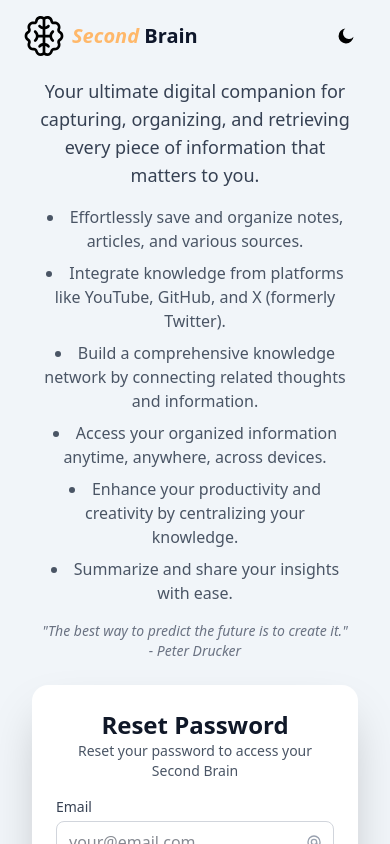
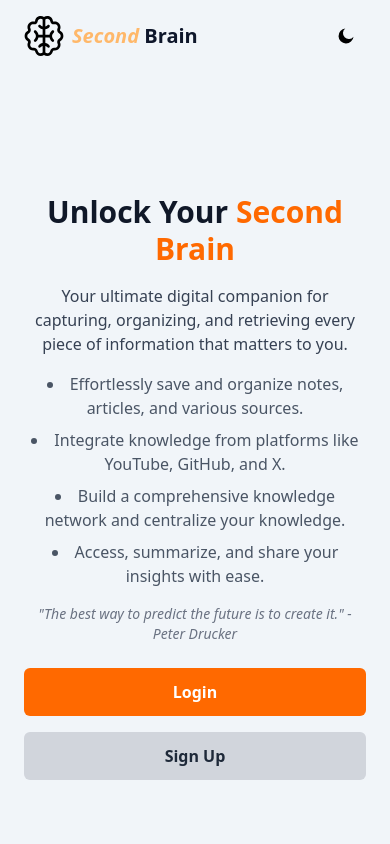
Before and after one commit to SMGhulam29091993/Second-Brain-Frontend, a React (Vite) app: page /forgot-password in a window 390 px wide. Built offline with nearby package versions, Linux system fonts and the light colour scheme.

Commit message:
fix: made the login and signup page more responsive with better UX

```diff
--- a/src/component/ui/loginLayout.tsx
+++ b/src/component/ui/loginLayout.tsx
@@ -1,10 +1,12 @@
-import { ComponentType, useEffect } from 'react';
+import { ComponentType, useEffect, useState } from 'react';
 import { BrainIcon } from '../../icons/BrainIcon';
 import { SunIcon } from '../../icons/SunIcon';
 import { MoonIcon } from '../../icons/MoonIcon';
 
 export function LoginLayout<T extends object>(WrappedComponent: ComponentType<T>) {
     return (props: T) => {
+        const [activeView, setActiveView] = useState<'description' | 'form'>('description');
+
         // Check for theme in local storage and set it on the html element
         useEffect(() => {
             const theme = localStorage.getItem('theme');
@@ -45,42 +47,99 @@ export function LoginLayout<T extends object>(WrappedComponent: ComponentType<T>
                         </div>
                     </button>
                 </header>
-                <main className="flex-1 bg-slate-100 dark:bg-black flex flex-col md:flex-row items-center justify-center overflow-hidden p-4">
-                    <div className="text-center md:text-left md:w-1/2 lg:w-1/3 p-6 space-y-4">
-                        <h1 className="text-4xl font-extrabold text-gray-900 dark:text-white leading-tight">
+                <main className="flex-1 bg-slate-100 dark:bg-black flex flex-col md:flex-row items-center justify-center overflow-y-auto pt-16 p-2 sm:p-4 lg:p-8">
+                    {/* Desktop View */}
+                    <div className="hidden md:flex md:flex-row md:w-full md:items-center md:justify-center">
+                        <div className="text-center md:text-left md:w-1/2 lg:w-2/5 xl:w-1/3 p-4 sm:p-6 space-y-4">
+                            <h1 className="text-3xl sm:text-4xl font-extrabold text-gray-900 dark:text-white leading-tight">
                                 Unlock Your <span className="text-orange-500">Second Brain</span>
                             </h1>
-                        <p className="text-lg text-gray-700 dark:text-gray-300">
+                            <p className="text-base text-gray-700 dark:text-gray-300">
                                 Your ultimate digital companion for capturing, organizing, and
                                 retrieving every piece of information that matters to you.
                             </p>
                             <ul className="list-disc list-inside text-gray-600 dark:text-gray-400 space-y-2">
                                 <li>
-                                Effortlessly save and organize notes, articles, and various sources.
+                                    Effortlessly save and organize notes, articles, and various
+                                    sources.
                                 </li>
                                 <li>
-                                Integrate knowledge from platforms like YouTube, GitHub, and X
-                                (formerly Twitter).
+                                    Integrate knowledge from platforms like YouTube, GitHub, and X.
                                 </li>
                                 <li>
-                                Build a comprehensive knowledge network by connecting related
-                                thoughts and information.
+                                    Build a comprehensive knowledge network and centralize your
+                                    knowledge.
+                                </li>
+                                <li>Access, summarize, and share your insights with ease.</li>
+                            </ul>
+                            <p className="text-sm text-gray-500 dark:text-gray-400 italic">
+                                "The best way to predict the future is to create it." - Peter
+                                Drucker
+                            </p>
+                        </div>
+                        <div className="md:w-1/2 lg:w-2/5 xl:w-1/3 flex justify-center items-center p-2 sm:p-4">
+                            <WrappedComponent {...props} />
+                        </div>
+                    </div>
+
+                    {/* Mobile View */}
+                    <div className="md:hidden flex flex-col items-center justify-center w-full p-4">
+                        {activeView === 'description' && (
+                            <div className="text-center w-full space-y-4">
+                                <h1 className="text-3xl font-extrabold text-gray-900 dark:text-white leading-tight">
+                                    Unlock Your{' '}
+                                    <span className="text-orange-500">Second Brain</span>
+                                </h1>
+                                <p className="text-base text-gray-700 dark:text-gray-300">
+                                    Your ultimate digital companion for capturing, organizing, and
+                                    retrieving every piece of information that matters to you.
+                                </p>
+                                <ul className="list-disc list-inside text-gray-600 dark:text-gray-400 space-y-2">
+                                    <li>
+                                        Effortlessly save and organize notes, articles, and various
+                                        sources.
                                     </li>
                                     <li>
-                                Access your organized information anytime, anywhere, across devices.
+                                        Integrate knowledge from platforms like YouTube, GitHub, and
+                                        X.
                                     </li>
                                     <li>
-                                Enhance your productivity and creativity by centralizing your
+                                        Build a comprehensive knowledge network and centralize your
                                         knowledge.
                                     </li>
-                            <li>Summarize and share your insights with ease.</li>
+                                    <li>Access, summarize, and share your insights with ease.</li>
                                 </ul>
                                 <p className="text-sm text-gray-500 dark:text-gray-400 italic">
-                            "The best way to predict the future is to create it." - Peter Drucker
+                                    "The best way to predict the future is to create it." - Peter
+                                    Drucker
                                 </p>
+                                <div className="flex flex-col space-y-4 mt-6">
+                                    <button
+                                        onClick={() => setActiveView('form')}
+                                        className="w-full bg-orange-500 text-white py-3 rounded-md font-semibold hover:bg-orange-600 transition-colors"
+                                    >
+                                        Login
+                                    </button>
+                                    <button
+                                        onClick={() => setActiveView('form')}
+                                        className="w-full bg-gray-300 text-gray-800 py-3 rounded-md font-semibold hover:bg-gray-400 transition-colors"
+                                    >
+                                        Sign Up
+                                    </button>
                                 </div>
-                    <div className="md:w-1/2 lg:w-1/3 flex justify-center items-center">
+                            </div>
+                        )}
+                        {activeView === 'form' && (
+                            <div className="w-full flex flex-col items-center justify-center">
+                                <button
+                                    onClick={() => setActiveView('description')}
+                                    className="mb-4 self-start text-gray-600 dark:text-gray-400 hover:text-gray-800 dark:hover:text-gray-200 transition-colors"
+                                >
+                                    &larr; Back
+                                </button>
                                 <WrappedComponent {...props} />
+                            </div>
+                        )}
                     </div>
                 </main>
             </div>
```
Lines whose indentation alone changed are shown as unchanged.
